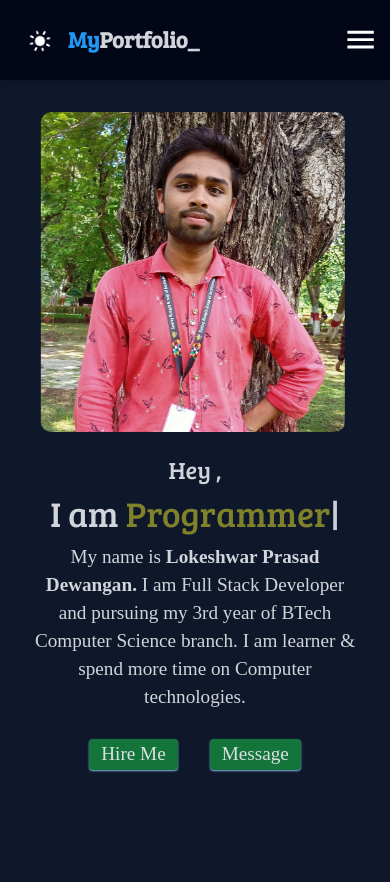
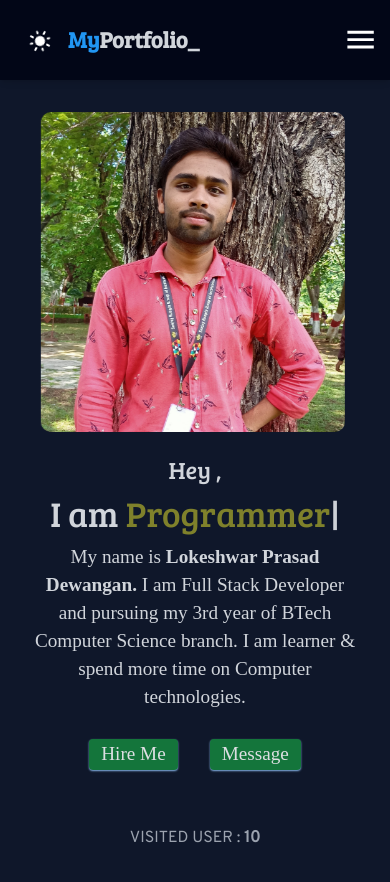
Before and after one commit to LokeshwarPrasad3/Brand-new-Portfolio, a React (Vite) app in the folder frontend/: page / in a window 390 px wide. Shown: the top 882 px of the page. After the commit the page ends 850 px from the top, so only its background shows below. Built offline with nearby package versions, Linux system fonts and the light colour scheme; a web font is replaced by a local one.

Commit message:
added visited user design

```diff
--- a/frontend/src/CSS/Navbar.css
+++ b/frontend/src/CSS/Navbar.css
@@ -1,47 +1,44 @@
-
-
-
-@media (max-width: 1300px){
-  #navbar{
+@media (max-width: 1300px) {
+  #navbar {
     padding: 0 1rem;
   }
 }
-@media (max-width: 800px){
-  #navbar_menu{
+@media (max-width: 800px) {
+  #navbar_menu {
     position: absolute;
     top: 5.1rem;
-    height: 100vh;
+    height: calc(100vh - 5.1rem);
     width: 60%;
     flex-direction: column;
     background-color: black;
   }
-  #nav_ul{
+  #nav_ul {
     width: 100%;
     flex-direction: column;
   }
-  #nav_ul li{
+  #nav_ul li {
     margin-bottom: -11px;
     width: 100%;
     border-bottom: 1px solid rgb(71, 71, 71);
   }
-  #nav_ul li a{
-    font-family: 'signika negative';
-font-weight: 500;
+  #nav_ul li a {
+    font-family: "signika negative";
+    font-weight: 500;
     font-size: 1.2rem;
     margin: 0.6rem 0;
   }
 }
 
 /* animation for light icon */
-.light_mode_icon{
+.light_mode_icon {
   animation: rotateRound 3s linear infinite;
 }
 
-@keyframes rotateRound{
-  0%{
+@keyframes rotateRound {
+  0% {
     transform: rotate(0deg);
   }
-  100%{
+  100% {
     transform: rotate(360deg);
   }
 }
--- /dev/null
+++ b/frontend/src/Components/VisitedUser.jsx
@@ -0,0 +1,12 @@
+const VisitedUser = () => {
+  return (
+    <>
+      <div className="visited_user_container text-gray-400 flex justify-center items-center text-md font-overpass mt-10">
+        <p className="">VISITED USER :&nbsp;</p>
+        <b>10</b>
+      </div>
+    </>
+  );
+};
+
+export default VisitedUser;
--- a/frontend/src/Pages/HomePage.jsx
+++ b/frontend/src/Pages/HomePage.jsx
@@ -1,6 +1,6 @@
 import { useEffect } from "react";
 import IntroSection from "../Components/IntroSection";
-import Navbar from "../Components/Navbar";
+import VisitedUser from "../Components/VisitedUser";
 
 const HomePage = () => {
   // change title when about page
@@ -9,8 +9,9 @@ const HomePage = () => {
   }, []);
 
   return (
-    <div>
+    <div className="flex flex-col justify-center items-center" >
       <IntroSection />
+      <VisitedUser/>
     </div>
   );
 };
```
Also changed, not shown: 4 other files (tests, documents, lock files or other folders).
